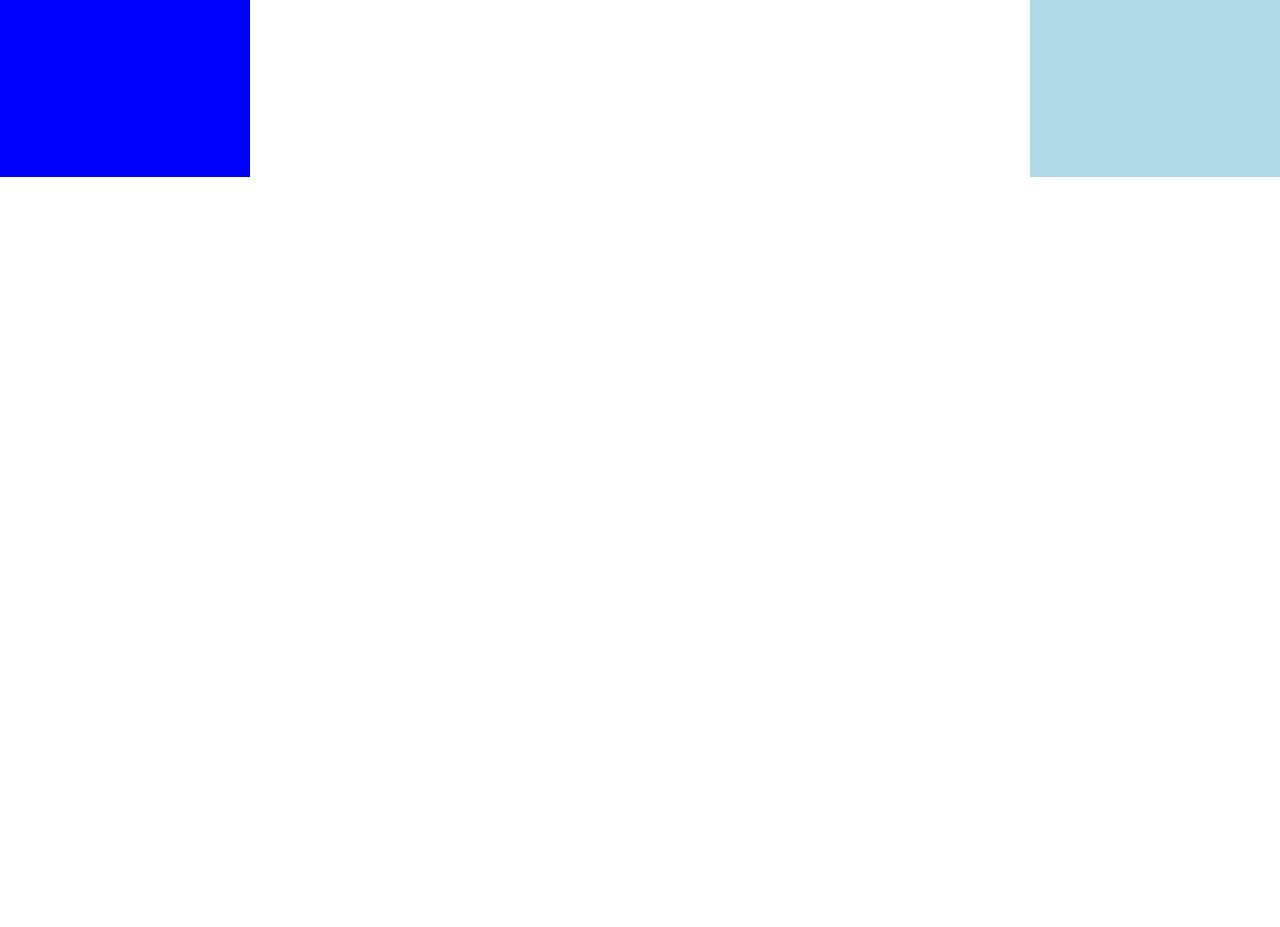
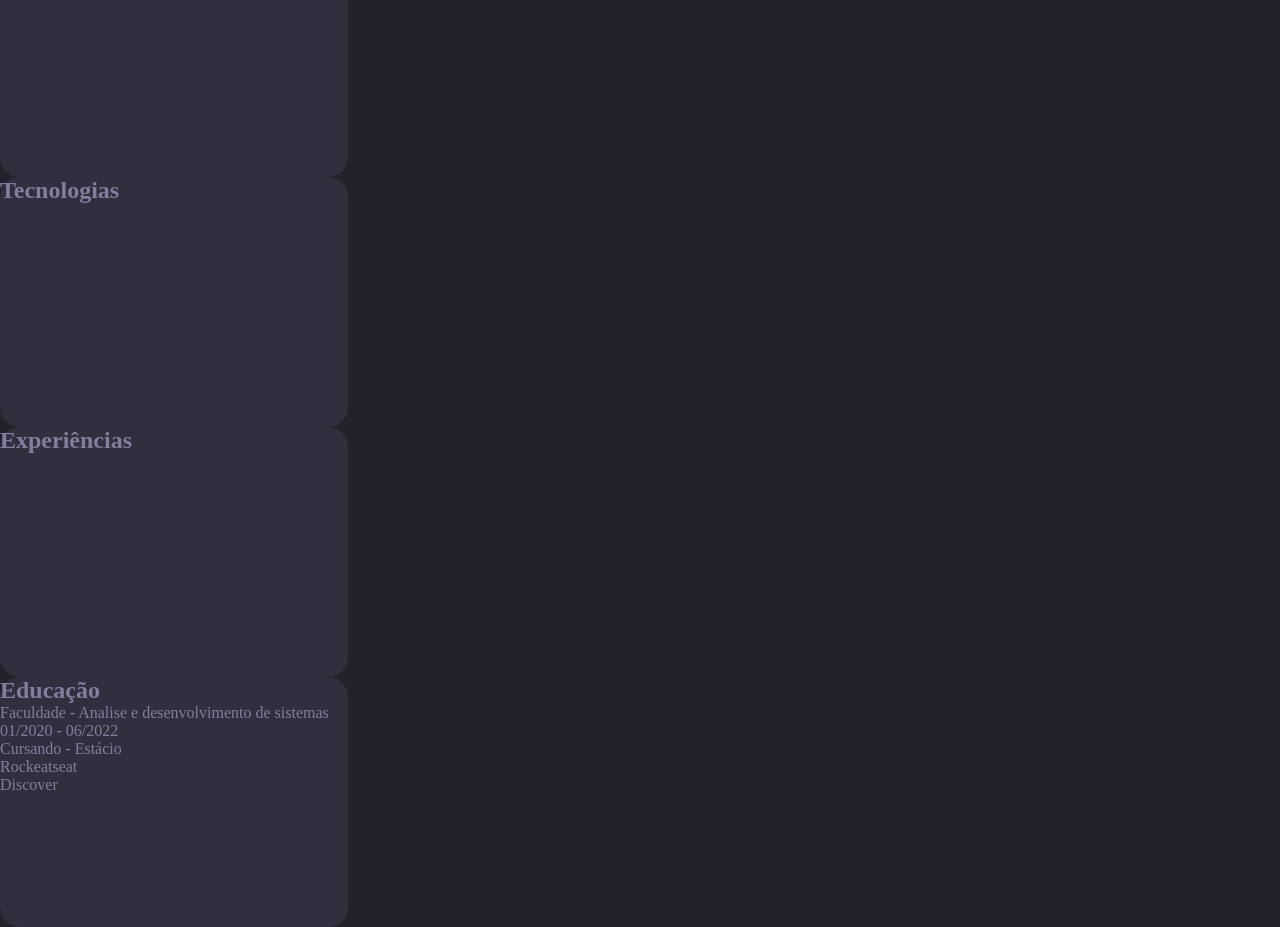
Before and after one commit to JoaopvSalles/test, a plain HTML site: page index.html in a window 1280 px wide. Shown: the part 323-1250 px from the top of the page. Before the commit the page ends 800 px from the top, so only its background shows below. Drawn offline with Linux system fonts and the light colour scheme.

Commit message:
modificação

```diff
--- a/index.html
+++ b/index.html
@@ -12,7 +12,8 @@
 <body>
     <section class="cards">
         <div class="card">
-            gfd
+            <h1>João Paulo Vecchio Salles</h1>
+            <p>Full Stack Developer</p>
         </div>
 
         <div class="card">
@@ -20,25 +21,38 @@
         </div>
 
         <div class="card">
-            dfs
+            <h2>Tecnologias</h2>
         </div>
 
         <div class="card">
-            dfs
+            <h2>Experiências</h2>
+            <ul>
+                <li></li>
+                <li></li>
+                <li></li>
+            </ul>
         </div>
 
         <div class="card">
-            dfs
+            <h2>Educação</h2>
+            <ul>
+                <li>Faculdade - Analise e desenvolvimento de sistemas</li>
+                <p>01/2020 - 06/2022</p>
+                <p>Cursando - Estácio</p>
+                <li>Rockeatseat</li>
+                <p>Discover</p>
+                <li></li>
+            </ul>
         </div>
     </section>
 
     <section class="jobs">
         <div class="projects">
-            pjc
+            <p>My Projects</p>
         </div>
 
         <div class="posts">
-            pst
+            <p>Recent Posts</p>
         </div>
     </section>
 
--- a/style.css
+++ b/style.css
@@ -14,35 +14,42 @@
   }
 
 body {
+    background-color: var(--body-bg-color);
     height: 100vh;
+
+    display: grid;
+    grid-template-columns: 1fr 2fr;
+
 }
+/*
+section {
 
-section {
-    display: flex;
+}
+*/
+div.card {
+    color: var(--text-color);
+    background-color: var(--bg-cards);
 
-    justify-content: space-between;
-}
+    width: 348px;
+    height: 250px;
 
-div.card {
-    font-size: 50px;
-    color: blueviolet;
-    background-color: green;
-    width: 250px;
-    height: 250px;
+    border-radius: 20px;
 }
 
 div.projects {
-    font-size: 50px;
-    color: blueviolet;
-    background-color: blue;
-    width: 250px;
-    height: 250px;
+    color: var(--text-color);
+    background-color: var(--bg-cards);
+    width: 952px;
+    height: 100px;
+
+    border-radius: 20px;
 }
 
 div.posts {
-    font-size: 50px;
-    color: blueviolet;
-    background-color: lightblue;
-    width: 250px;
-    height: 250px;
+    color: var(--text-color);
+    background-color: var(--bg-cards);
+    width: 952px;
+    height: 100px;
+
+    border-radius: 20px;
 }
```
